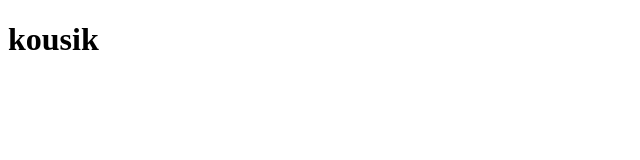
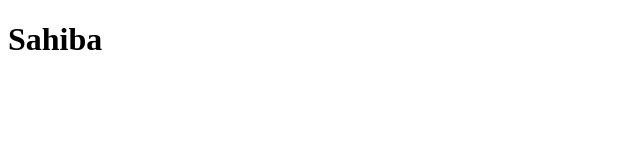
Before and after one commit to Sahibasana/colorchange, a plain HTML site: page index.html in a window 1280 px wide. Shown: the full height of the page, 0-640 px from the left. Drawn offline with Linux system fonts and the light colour scheme.

Commit message:
Update index.html

```diff
--- a/index.html
+++ b/index.html
@@ -6,6 +6,6 @@
     <title>Document</title>
 </head>
 <body>
-    <h1>kousik</h1>
+    <h1>Sahiba</h1>
 </body>
 </html>
```
